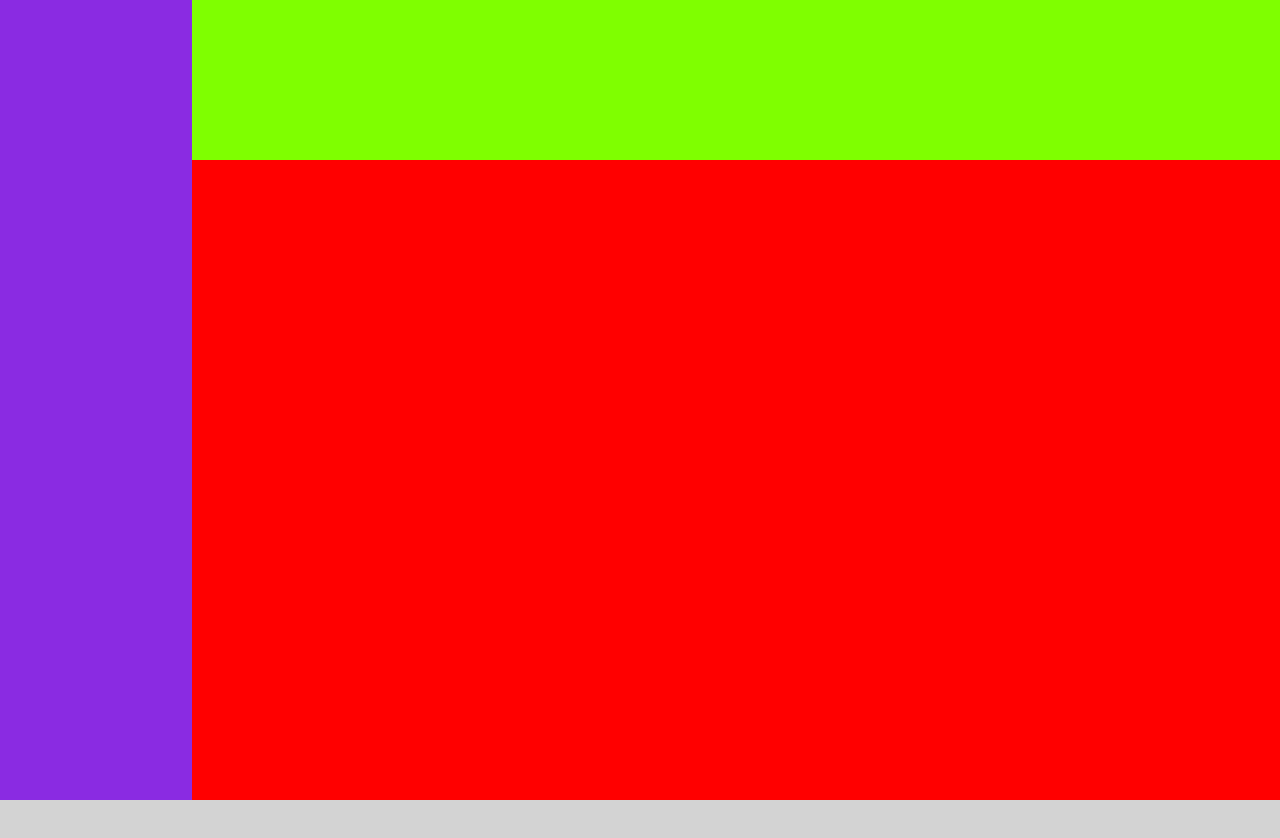
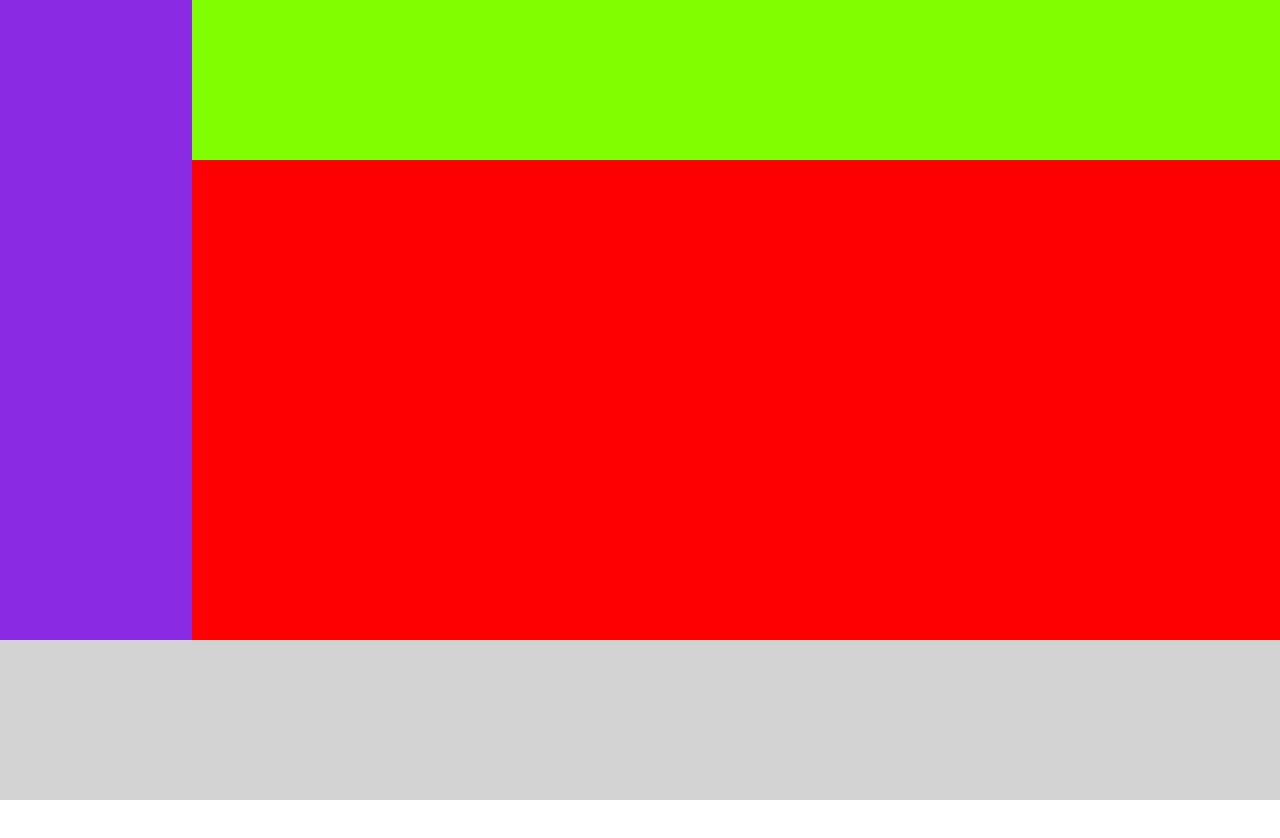
Before and after one commit to Zanco1993/html-css-spotifyweb, a plain HTML site: page index.html in a window 1280 px wide. After the commit the page ends 800 px from the top, so only its background shows below. Drawn offline with Linux system fonts and the light colour scheme.

Commit message:
position absolute in footer

```diff
--- a/css/style.css
+++ b/css/style.css
@@ -12,6 +12,7 @@ body{
     height: 100vh;
     width: 100vw;
     background-color: aqua;
+    position: relative;
 }
 main{
     height: 100%;
@@ -26,17 +27,20 @@ main{
 
 .main-content{
     display: flex;
-    flex-direction: column;
     width: 85%;
+    flex-wrap: wrap;
+    /* in alternativa avrei potuto usare flex-direction: column */
 }
 
 .navbar{
     height: 20%;
+    width: 100%;
     background-color: chartreuse;
 }
 
 .content{
     height: 80%;
+    width: 100%;
     background-color: red;
 }
 
@@ -44,4 +48,7 @@ footer{
     width: 100%;
     height: 20%;
     background-color: lightgrey;
+    position: absolute;
+    left: 0;
+    bottom: 0;
 }
```
Also changed, not shown: index.html (+1 -1 lines).
